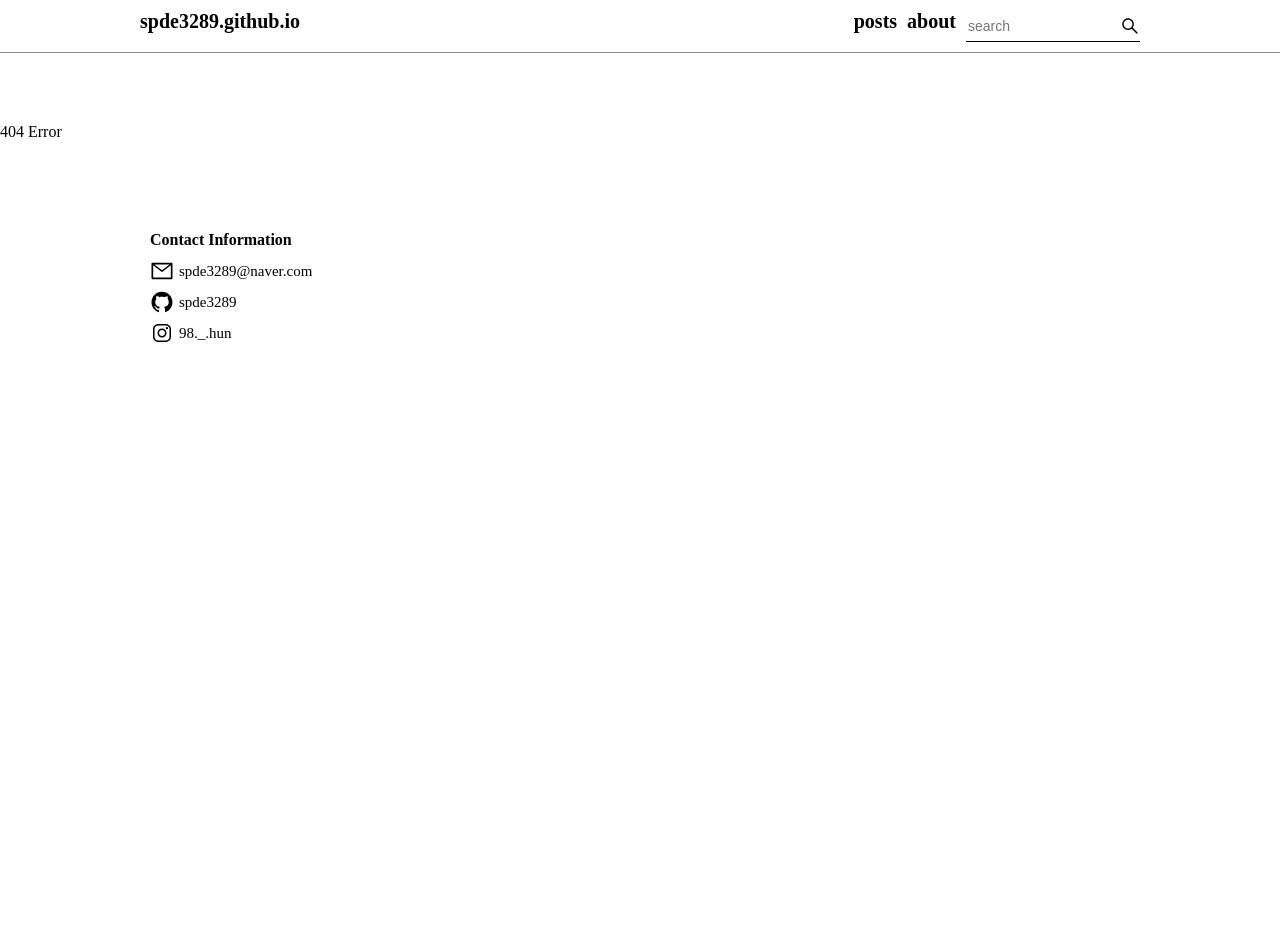
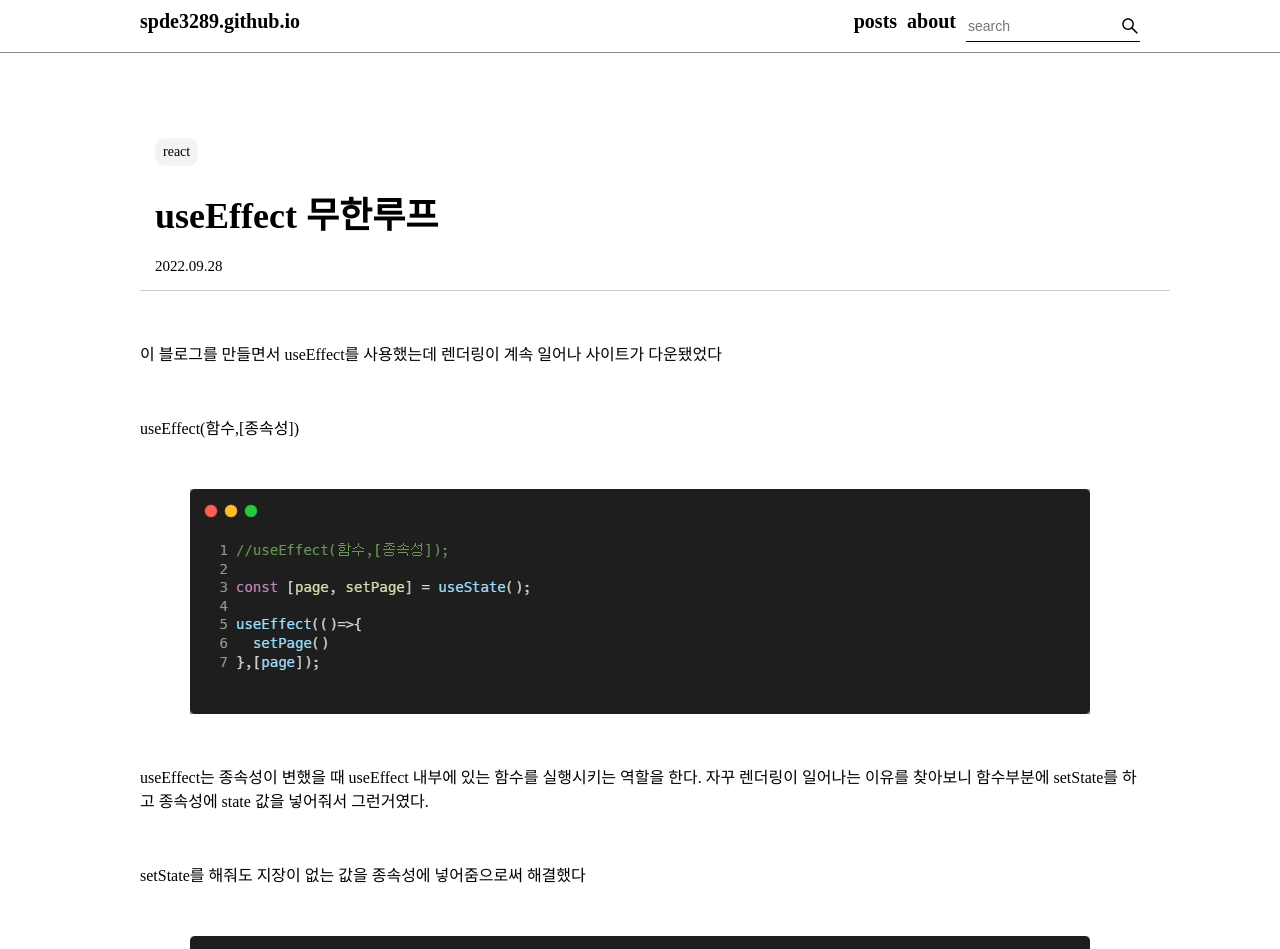
Before and after one commit to spde3289/spde3289.github.io, a React (Create React App) app: page /posts/BJ1193 in a window 1280 px wide. Before the commit this address had no page. Shown: the top 949 px of the page. Before the commit the page ends 800 px from the top, so only its background shows below. Built offline with nearby package versions, Linux system fonts and the light colour scheme.

Commit message:
update BJ1193

```diff
--- a/src/App.js
+++ b/src/App.js
@@ -8,6 +8,7 @@ import Posts from'./pages/Posts';
 import Search from './pages/Search';
 import UseEffectInfiniteLoop from './pages/post/UseEffectInfiniteLoop';
 import Router404 from './pages/post/Router404';
+import BJ1193 from './pages/post/BJ1193';
 import NotFound from './404NotFound';
 
 function App() {
@@ -22,6 +23,7 @@ function App() {
           <Route path='/search' element={<Search/>}/>
           <Route path='/posts/UseEffect_infinite_loop' element={<UseEffectInfiniteLoop/>}/>
           <Route path='/posts/Router_404' element={<Router404/>}/>
+          <Route path='/posts/BJ1193' element={<BJ1193/>}/>
           <Route path="*" element={<NotFound/>}/>
         </Routes>
       <Footer/>
--- /dev/null
+++ b/src/pages/post/BJ1193.js
@@ -0,0 +1,82 @@
+import React from 'react';
+import styled from "styled-components";
+import PostHeader from '../../components/PostHeader';
+import GiscusApp from '../../components/GiscusApp';
+import code_1 from '../../imgs/useEffect_render1/code_1.png';
+import code_2 from '../../imgs/useEffect_render1/code_2.png';
+
+const BJ1193 = () => {
+    return(
+        <>
+            <A>
+            <Main>
+                <PostHeader
+                title='useEffect 무한루프'
+                tagName='react'
+                date='2022.09.28'/>
+                <div>
+                    <PostText>
+                        이 블로그를 만들면서 useEffect를 사용했는데 렌더링이 계속 일어나 사이트가 다운됐었다
+                    </PostText>
+                    <PostText>
+                        useEffect(함수,[종속성])
+                    </PostText>
+                    <CodeImg>
+                        <img alt="code1" src={code_1}/>
+                    </CodeImg>
+                    <PostText>
+                        useEffect는 종속성이 변했을 때 useEffect 내부에 있는 함수를 실행시키는 역할을 한다.
+                        자꾸 렌더링이 일어나는 이유를 찾아보니 함수부분에 setState를 하고 종속성에 state 값을 넣어줘서 그런거였다.
+                    </PostText>
+                    <PostText>
+                        setState를 해줘도 지장이 없는 값을 종속성에 넣어줌으로써 해결했다
+                    </PostText>
+                    <CodeImg>
+                        <img alt='code2' src={code_2}/>
+                    </CodeImg>
+                    <PostText>
+                        하나 더 배운점 너무 useEffect를 사용하면 같은 state값을 넣어주지 않아도 코드의 복잡성이 올라가
+                        예상하지 못한 문제가 생길 수 있으니 남발하는건 자제하도록 해야겠다.
+                    </PostText>
+                </div>
+            <Comment>
+                <B>
+                    <GiscusApp/>
+                </B>
+            </Comment>
+            </Main>
+            </A>
+        </>
+    );
+};
+
+const A = styled.div`
+    display: flex;
+    justify-content: center;
+`;
+const Main = styled.main`
+    width: 1000px;
+`;
+
+const PostText = styled.p`
+    font-size: 16px;
+    margin: 50px 0;
+`;
+
+const CodeImg = styled.div`
+    display: flex;
+    justify-content: center;
+`;
+
+const Comment = styled.div`
+
+    display: flex;
+    justify-content: center;
+`;
+
+const B = styled.div`
+    width: 800px;
+`;
+
+
+export default BJ1193;
--- a/src/postInfo.js
+++ b/src/postInfo.js
@@ -23,14 +23,14 @@ const content = [
     },
     {
         key: 3,
-        title: 'useEffect 무한루프',
+        title: '백준',
         body: 'asdasd',
         date:'2022.09.13',
         category: [{
             key: 3,
             category: ['웹']
         }],
-        link: '/posts/useEffect_infinite_loop'
+        link: '/posts/BJ1193'
     },
     {
         key: 4,
```
